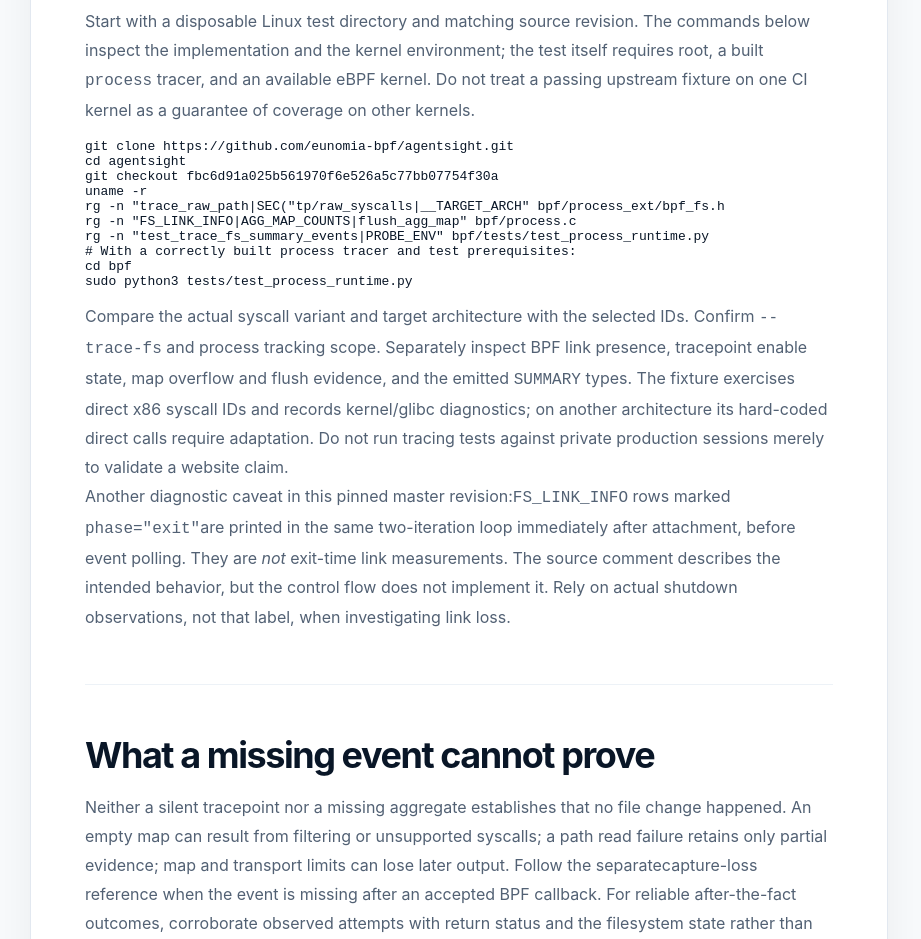
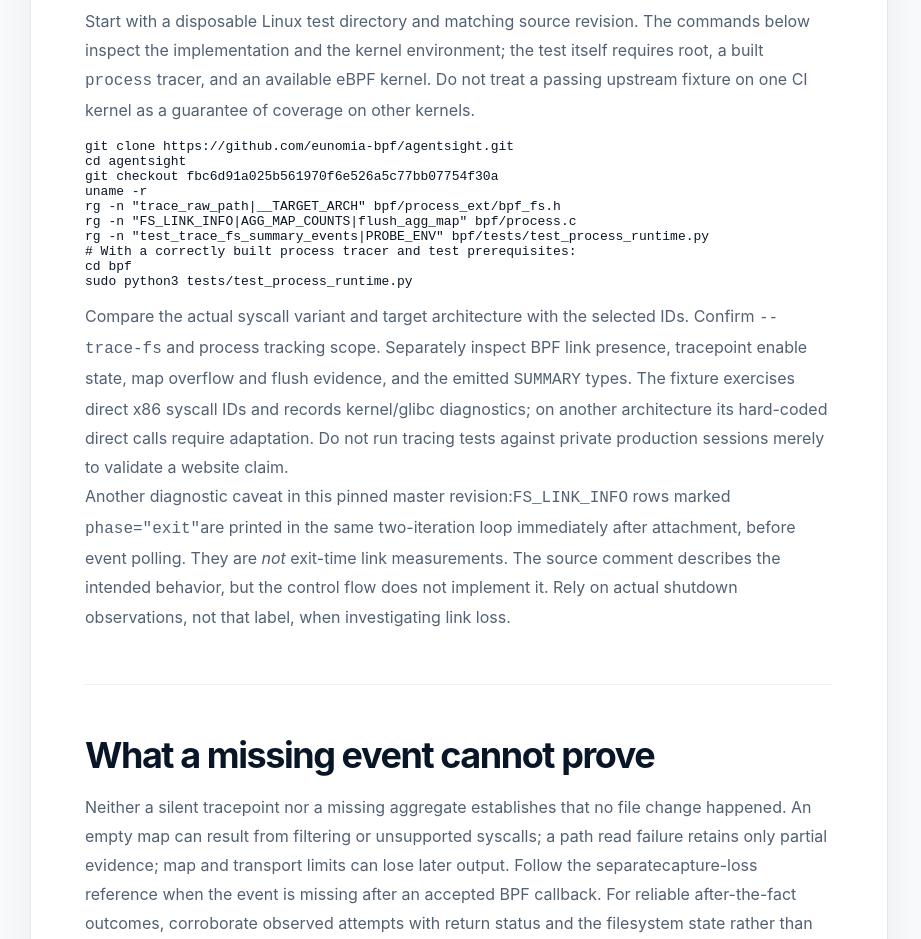
Before and after one commit to eunomia-bpf/agentsight-website, a Next.js app: page /blog/why-pathname-syscall-probes-can-miss-events in a window 1280 px wide. Shown: the part 3500-4439 px from the top of the page, without its empty margins (0-921 px from the left). Built offline with nearby package versions, Linux system fonts and the light colour scheme.

Commit message:
fix(seo): make source inspection example a valid ripgrep pattern

```diff
--- a/src/app/blog/why-pathname-syscall-probes-can-miss-events/page.tsx
+++ b/src/app/blog/why-pathname-syscall-probes-can-miss-events/page.tsx
@@ -198,7 +198,7 @@ export default function MissingPathnameTracepointsArticle() {
                 'cd agentsight',
                 'git checkout fbc6d91a025b561970f6e526a5c77bb07754f30a',
                 'uname -r',
-                'rg -n "trace_raw_path|SEC\(\"tp/raw_syscalls|__TARGET_ARCH" bpf/process_ext/bpf_fs.h',
+                'rg -n "trace_raw_path|__TARGET_ARCH" bpf/process_ext/bpf_fs.h',
                 'rg -n "FS_LINK_INFO|AGG_MAP_COUNTS|flush_agg_map" bpf/process.c',
                 'rg -n "test_trace_fs_summary_events|PROBE_ENV" bpf/tests/test_process_runtime.py',
                 '# With a correctly built process tracer and test prerequisites:',
```
